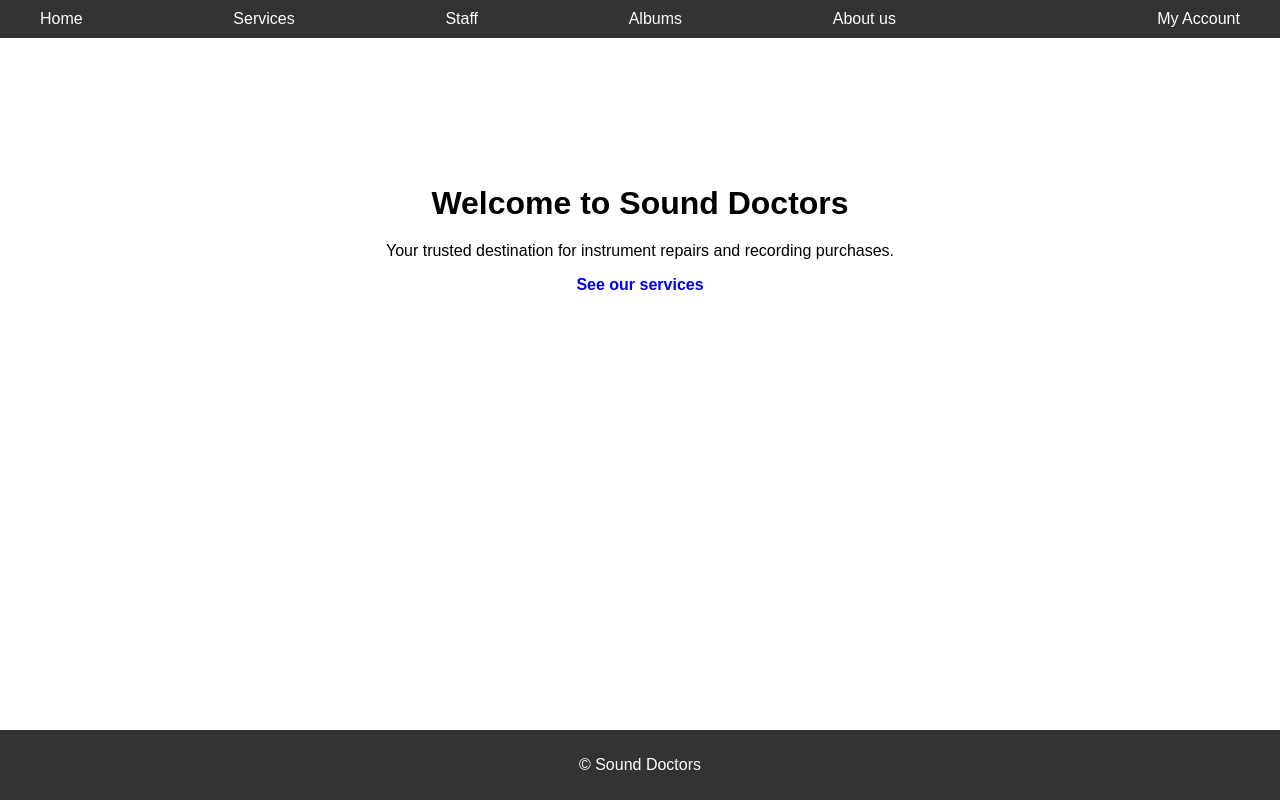
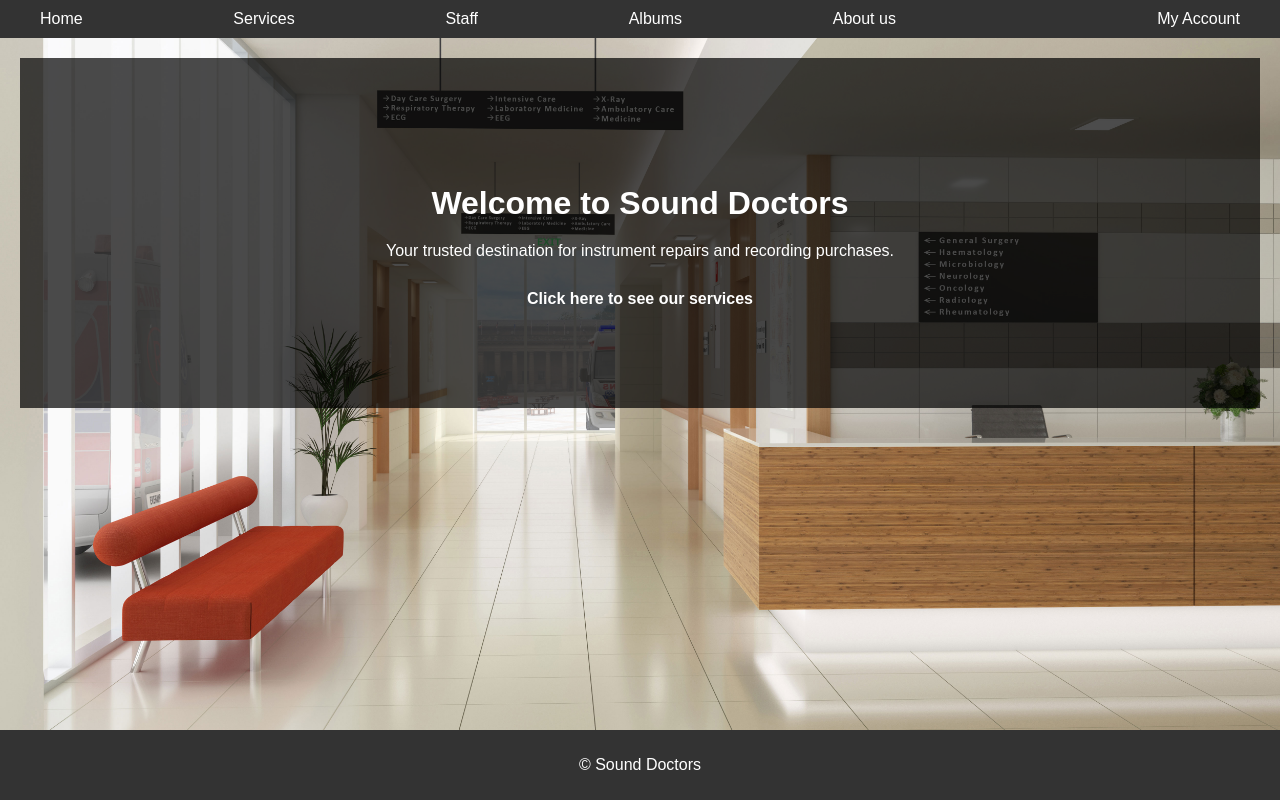
Before and after one commit to povilastsk/ptu16_sound_doctors, a Django app: page / in a window 1280 px wide. Run offline with Django 4.2, Linux system fonts and the light colour scheme.

Commit message:
background images for pages

```diff
--- a/sound_doctors/clinic/static/css/base_style.css
+++ b/sound_doctors/clinic/static/css/base_style.css
@@ -12,13 +12,40 @@ min-height: 100vh;
 background-size: cover;
 background-position: center;
 background-repeat: no-repeat;
-color: black;
+color: white;
 text-align: center;
 padding: 100px 0;
+position: relative;
 }
+
+#hero::before {
+content: "";
+position: absolute;
+top: 0;
+left: 0;
+width: 100%;
+height: 100%;
+background: rgba(0, 0, 0, 0.7);
+z-index: -1;
+}
+
+#hero h1 {
+font-weight: bold;
+}
+
+#hero p {
+margin-bottom: 30px;
+}
+
 #hero a {
 text-decoration: none;
 font-weight: bold;
+color: #ffffff;
+transition: color 0.3s ease;
+}
+
+#hero a:hover {
+color: #ffcc00;
 }
 
 header {
--- a/sound_doctors/clinic/templates/base.html
+++ b/sound_doctors/clinic/templates/base.html
@@ -10,10 +10,10 @@
     <link rel="stylesheet" href="{% static "css/base_style.css" %}">
     <link rel="icon" href="{% static 'img/note.svg' %}" type="image/svg">
 </head>
-<body>
+<body class="{% if request.path == '/' %}index-page{% else %}other-pages{% endif %}">
     <header>
         <nav>
-            <ul class = "nav">
+            <ul class="nav">
                 <li><a href="{% url 'index' %}">{% trans "home"|capfirst %}</a></li>
                 <li><a href="{% url 'service_list' %}">{% trans "services"|capfirst %}</a></li>
                 <li><a href="{% url 'doctor_list' %}">{% trans "staff"|capfirst %}</a></li>
@@ -46,7 +46,7 @@
         {% if messages %}
             {% for message in messages %}
                 <div class="box box-{{ message.tags }}">
-                    {{ message}}
+                    {{ message }}
                 </div>
             {% endfor %}
         {% endif %}
@@ -57,4 +57,18 @@
         <p>&copy; <a href="{% url "index" %}">{% trans "sound doctors"|title %}</a></p>
     </footer>
 </body>
+<style>
+    body.index-page {
+        background-image: url('{% static "img/recept.jpg" %}');
+        background-size: cover; /* Adjust as needed */
+        background-position: center; /* Adjust as needed */
+        background-repeat: no-repeat;
+    }
+    body.other-pages {
+        background-image: url('{% static "img/work1.jpg" %}');
+        background-size: cover; /* Adjust as needed */
+        background-position: center; /* Adjust as needed */
+        background-repeat: no-repeat;
+    }
+</style>
 </html>
--- a/sound_doctors/clinic/templates/clinic/index.html
+++ b/sound_doctors/clinic/templates/clinic/index.html
@@ -5,6 +5,6 @@
   <section id="hero">
     <h1>{% trans "welcome to"|capfirst %} Sound Doctors</h1>
     <p>{% trans "your trusted destination for instrument repairs and recording purchases"|capfirst %}.</p>
-    <a href="{% url 'service_list' %}" class="btn btn-primary">{% trans "see our services"|capfirst %}</a>
+    <a href="{% url 'service_list' %}" class="btn btn-primary">{% trans "click here to see our services"|capfirst %}</a>
   </section>
 {% endblock %}
```
Also changed, not shown: other parts of sound_doctors/clinic/static/css/base_style.css (+35 -2 lines), sound_doctors/clinic/static/img/recept.jpg (added), sound_doctors/clinic/static/img/shop.jpg (deleted), sound_doctors/clinic/static/img/work1.jpg (added).
